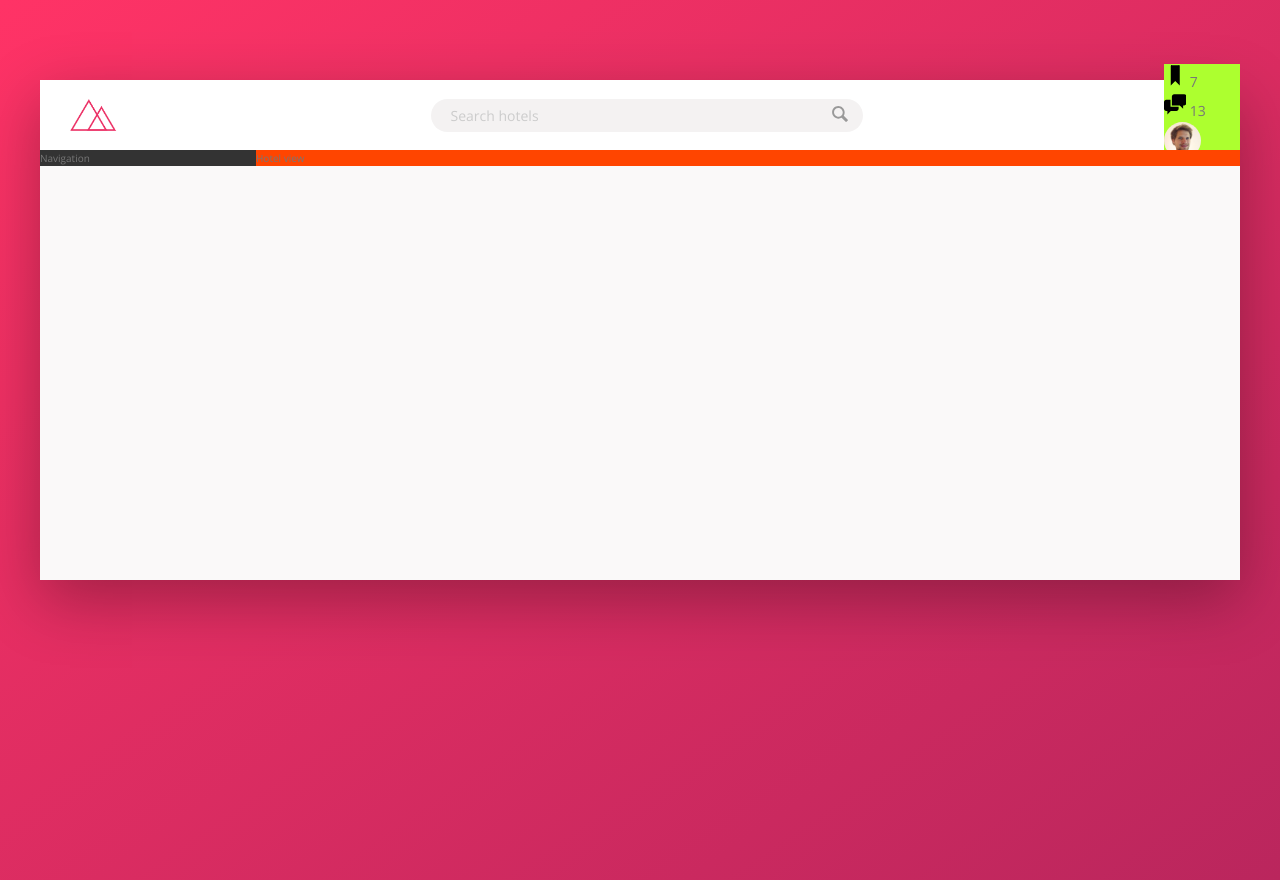
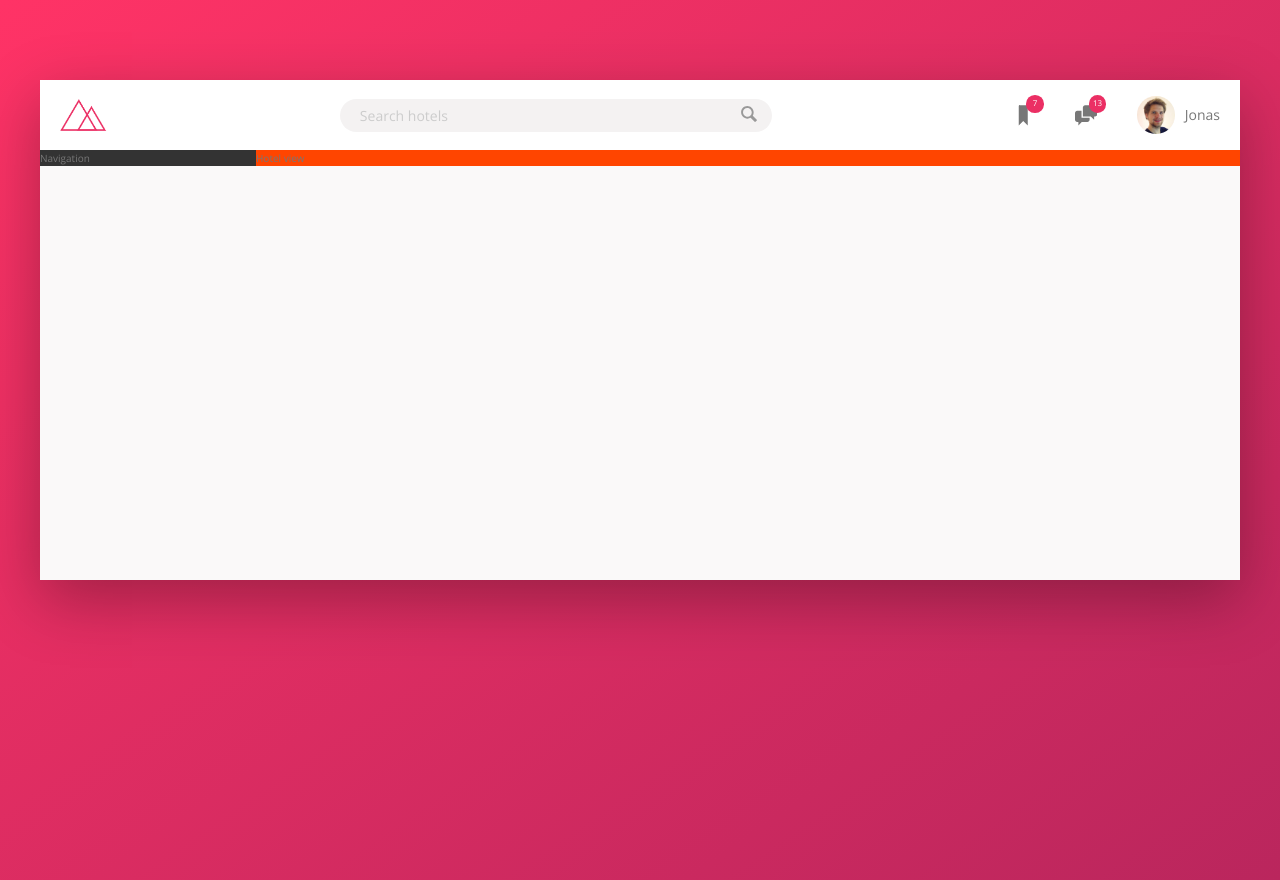
Before and after one commit to marksantiago/trillo-proj, a website: page index.html in a window 1280 px wide. Drawn offline with nearby package versions, Linux system fonts and the light colour scheme.

Commit message:
header user-nav component completed S7 Lec77

```diff
--- a/sass/components/_logo.scss
+++ b/sass/components/_logo.scss
@@ -1,4 +1,4 @@
 .logo {
   height: 3.25rem;
-  margin-left: 3rem;
+  margin-left: 2rem;
 }
--- a/sass/components/_user-nav.scss
+++ b/sass/components/_user-nav.scss
@@ -1,30 +1,59 @@
 .user-nav {
-  background-color: greenyellow;
+  //background-color: greenyellow;
+  align-self: stretch; /* align each flex items to `stretch` along cross-axis.
+                          Overrides flex item's `align-items` value set on flex container.
+                          Flex container is `.header` */
+
+  display: flex; // nested flexbox.. this is a flex item, also a flex container
+  align-items: center;
+
+  & > * { // target direct children of `.user-nav`
+    padding: 0 2rem;
+    cursor: pointer;
+    height: 100%; // occupy full height of flex container
+
+    display: flex;
+    align-items: center;
+  }
+
+  & > *:hover {
+    background-color: var(--color-grey-light-2);
+  }
 
   &__icon-box {
-
+    position: relative; // to absolute position user notification items, we first set parent elem to `relative`
   }
 
   &__icon {
     height: 2.25rem;
     width: 2.25rem;
+    fill: var(--color-grey-dark-2); // change color of svg `.user-nav` icons
   }
 
   &__notification {
+    font-size: .8rem;
+    height: 1.75rem;
+    width: 1.75rem;
+    border-radius: 50%;
+    background-color: var(--color-primary);
+    color: #fff;
+    position: absolute; // position user notification items
+    top: 1.5rem;
+    right: 1.1rem;
 
-  }
-
-  &__user {
-
+    display: flex; // we use flexbox to center the text inside user notification bubble
+    align-items: center;
+    justify-content: center;
   }
 
   &__user-photo {
     height: 3.75rem;
     border-radius: 50%;
+    margin-right: 1rem;
   }
 
-  &__user-name {
+  // &__user-name {
 
-  }
+  // }
 
 }
```
Also changed, not shown: css/style.css.
